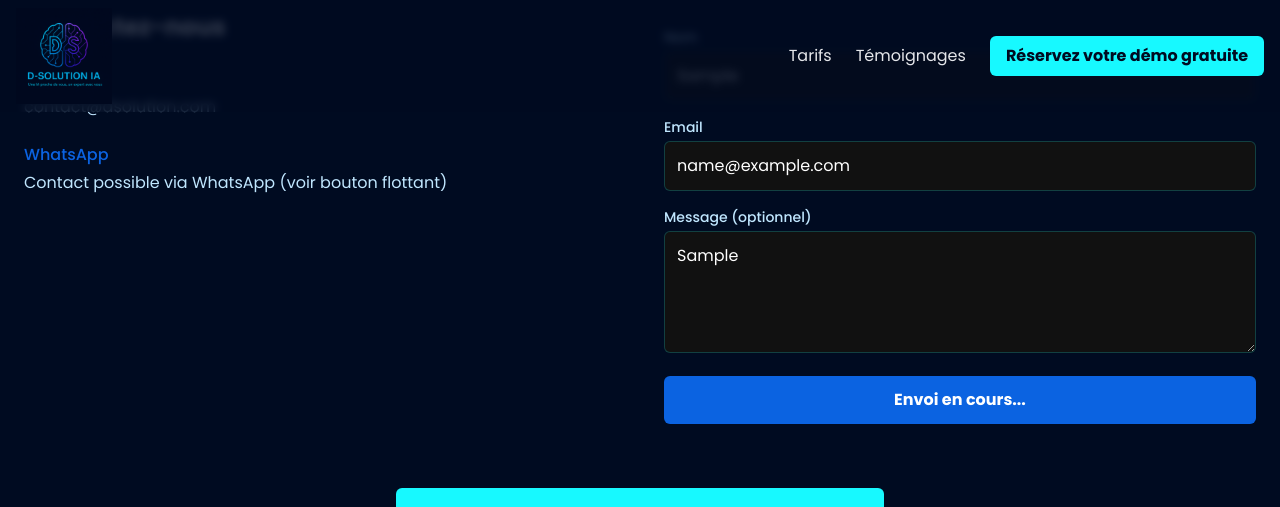
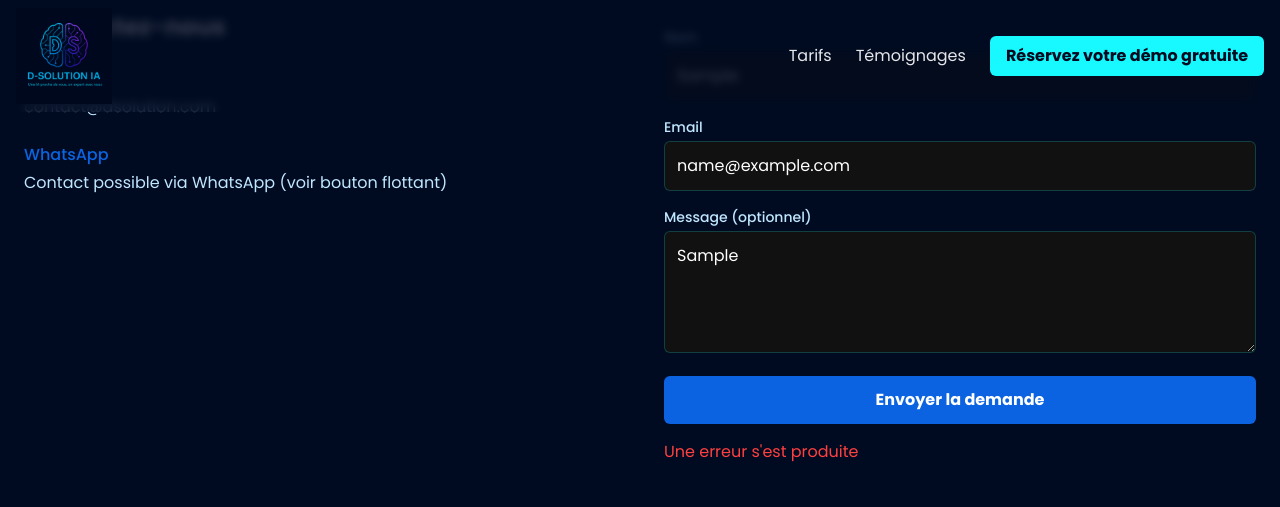
Before and after one commit to Tilma972/dsolution-ia, a Next.js app: page / in a window 1280 px wide. Both pictures are taken after typing "Sample", "name@example.com", "Sample" into the empty fields and a click on the button "Envoyer la demande". Shown: the part 9173-9680 px from the top of the page. Built offline with nearby package versions, Linux system fonts and the light colour scheme; no server answers.

Commit message:
contactform.tsx_page.tsx

```diff
--- a/src/components/ContactForm.tsx
+++ b/src/components/ContactForm.tsx
@@ -1,44 +1,65 @@
 'use client';
 
-import { useState, useEffect } from 'react';
+import { useState } from 'react';
 
 export default function ContactForm() {
-  const [accessKey, setAccessKey] = useState('');
-  const [isSubmitted, setIsSubmitted] = useState(false);
-  const [isSubmitting, setIsSubmitting] = useState(false);
+  const [status, setStatus] = useState({
+    submitted: false,
+    submitting: false,
+    info: { error: false, msg: null }
+  });
 
-  // Récupérer la clé API au chargement du composant
-  useEffect(() => {
-    if (process.env.NEXT_PUBLIC_WEB3FORMS_ACCESS_KEY) {
-      setAccessKey(process.env.NEXT_PUBLIC_WEB3FORMS_ACCESS_KEY);
+  const handleSubmit = async (e) => {
+    e.preventDefault();
+    setStatus({ submitted: false, submitting: true, info: { error: false, msg: null } });
+
+    // Pour debugging
+    console.log("Form submission prevented");
+
+    const formData = new FormData(e.target);
+    formData.append("access_key", process.env.NEXT_PUBLIC_WEB3FORMS_ACCESS_KEY);
+
+    try {
+      const res = await fetch("https://api.web3forms.com/submit", {
+        method: "POST",
+        body: formData
+      });
+
+      const data = await res.json();
+
+      if (data.success) {
+        setStatus({
+          submitted: true,
+          submitting: false,
+          info: { error: false, msg: "Message envoyé avec succès!" }
+        });
+        e.target.reset();
+      } else {
+        setStatus({
+          submitted: false,
+          submitting: false,
+          info: { error: true, msg: data.message || "Une erreur s'est produite" }
+        });
       }
-  }, []);
-
-  // Pour vérifier si le formulaire a été soumis (basé sur le paramètre d'URL)
-  useEffect(() => {
-    const urlParams = new URLSearchParams(window.location.search);
-    if (urlParams.get('success') === 'true') {
-      setIsSubmitted(true);
+    } catch (error) {
+      console.log(error);
+      setStatus({
+        submitted: false,
+        submitting: false,
+        info: { error: true, msg: "Une erreur s'est produite" }
+      });
     }
-  }, []);
+  };
 
   return (
-    <>
-      {isSubmitted ? (
-        <div className="bg-green-500/20 border border-green-500/30 rounded-md p-4 text-center">
-          <p className="text-green-400 font-medium">Message envoyé avec succès! Nous vous répondrons dans les plus brefs délais.</p>
-        </div>
-      ) : (
     <form
-          action="https://api.web3forms.com/submit"
-          method="POST"
+      onSubmit={handleSubmit}
+      // Important: utiliser # comme action de secours au lieu de /merci
+      action="#"
       className="space-y-4"
     >
-          {/* Champs Web3Forms nécessaires */}
-          <input type="hidden" name="access_key" value={accessKey} />
-          <input type="hidden" name="subject" value="Nouveau message depuis dsolution.com" />
-          <input type="hidden" name="from_name" value="D-Solution IA Website" />
-          <input type="hidden" name="redirect" value={`${window.location.origin}${window.location.pathname}?success=true`} />
+      {/* Champ caché pour Web3Forms */}
+      <input type="hidden" name="access_key" value={process.env.NEXT_PUBLIC_WEB3FORMS_ACCESS_KEY} />
 
       <div>
         <label htmlFor="name" className="block text-sm font-medium text-subtle-text mb-1">Nom</label>
@@ -77,14 +98,19 @@ export default function ContactForm() {
 
       <button
         type="submit"
-            disabled={isSubmitting || !accessKey}
+        disabled={status.submitting}
         className="w-full bg-secondary hover:bg-secondary/90 text-white font-semibold py-3 px-4 rounded-md transition-colors duration-300"
-            onClick={() => setIsSubmitting(true)}
       >
-            {isSubmitting ? 'Envoi en cours...' : 'Envoyer la demande'}
+        {status.submitting ? 'Envoi en cours...' : 'Envoyer la demande'}
       </button>
+
+      {status.info.error && (
+        <div className="text-accent">{status.info.msg}</div>
+      )}
+
+      {status.submitted && (
+        <div className="text-green-500">{status.info.msg}</div>
+      )}
     </form>
-      )}
-    </>
   );
 }
```
Lines whose indentation alone changed are shown as unchanged.
